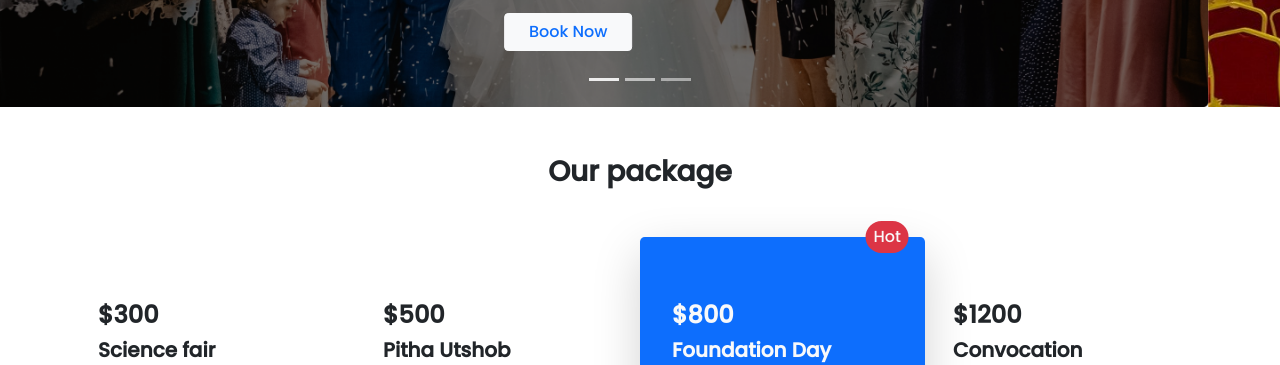
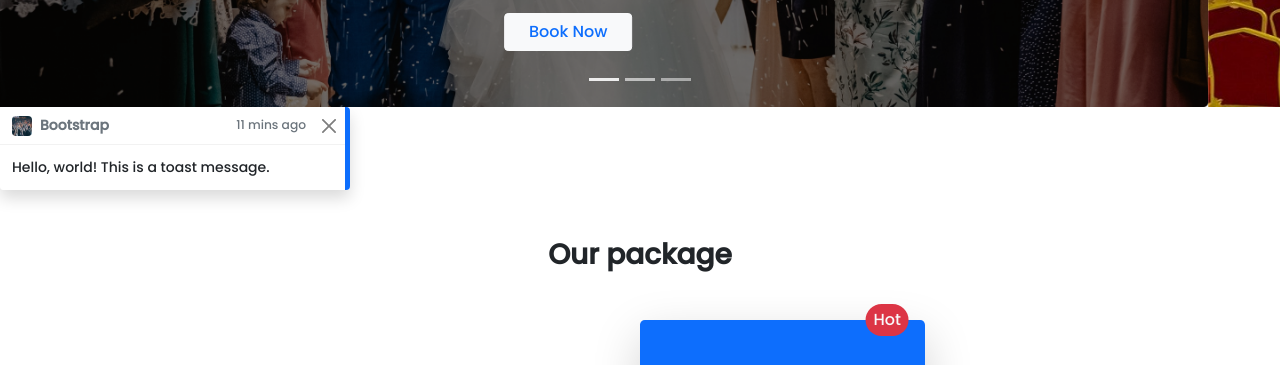
Before and after one commit to hasan71224/convention-center, a plain HTML site: page index.html in a window 1280 px wide. Shown: the part 412-777 px from the top of the page. Drawn offline with Linux system fonts and the light colour scheme.

Commit message:
complite with toast

```diff
--- a/index.html
+++ b/index.html
@@ -18,6 +18,7 @@
 
 <body>
     <header>
+
         <!-- navigation part start -->
         <nav class="navbar navbar-expand-lg navbar-light bg-white fixed-top">
             <div class="container-fluid container">
@@ -83,6 +84,20 @@
         <!-- slider part end -->
     </header>
     <main>
+
+        <!-- toast section start -->
+        <div class="toast border-5 border-primary border-start-0 border-top-0 border-bottom-0" role="alert" aria-live="assertive" aria-atomic="true">
+            <div class="toast-header">
+              <img src="images/people.png" class="rounded me-2" alt="..." height="20px" width="20px">
+              <strong class="me-auto">Bootstrap</strong>
+              <small>11 mins ago</small>
+              <button type="button" class="btn-close" data-bs-dismiss="toast" aria-label="Close"></button>
+            </div>
+            <div class="toast-body">
+              Hello, world! This is a toast message.
+            </div>
+        </div>
+        <!-- toast section end -->
         <!-- our packages section start -->
         <section class="container my-5" id="package">
             <h3 class="text-center fw-bold ">Our package</h3>
@@ -262,13 +277,24 @@
                 </div>
                 <div>
                     <h4 class="py-2 text-white">Get the App</h4>
-                    <img src="images/apple-store.png" height="40px" width="135px" alt=""> <br> <br>
-                    <img src="images/google-play.png" height="40px" width="135px" alt="">
+                    <a href="https://www.apple.com/app-store/" target="_blank"><img src="images/apple-store.png" height="40px" width="135px" alt="" href=></a> <br> <br>
+                    <a href="https://play.google.com/store/apps" target="_blank"><img src="images/google-play.png" height="40px" width="135px" alt="" href=></a>
+
                 </div>
             </div>
         </section>
     </footer>
+
     <!-- link with js -->
     <script src="js/bootstrap.bundle.min.js"></script>
+
+    <!-- script tag for toast -->
+    <script>
+        window.onload = (event) =>{
+            let myAlert = document.querySelector('.toast');
+            let bsAlert = new bootstrap.Toast(myAlert);
+            bsAlert.show();
+        }
+    </script>
 </body>
 </html>
```
